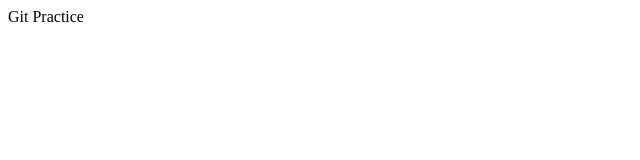
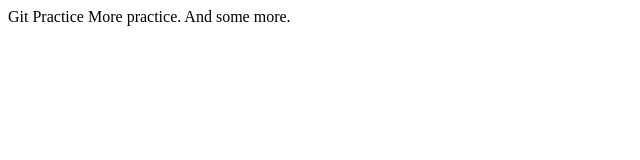
Before and after one commit to Chibi1/Git-and-Github-Practice, a plain HTML site: page index.html in a window 1280 px wide. Shown: the whole page, without its empty margins (0-640 px from the left). Drawn offline with Linux system fonts and the light colour scheme.

Commit message:
Git authour ammended

```diff
--- a/index.html
+++ b/index.html
@@ -4,6 +4,8 @@
 	<body>
 		<p>
 		Git Practice
+		More practice.
+		And some more.
 		</p>
 	</body>
 </html>
```
